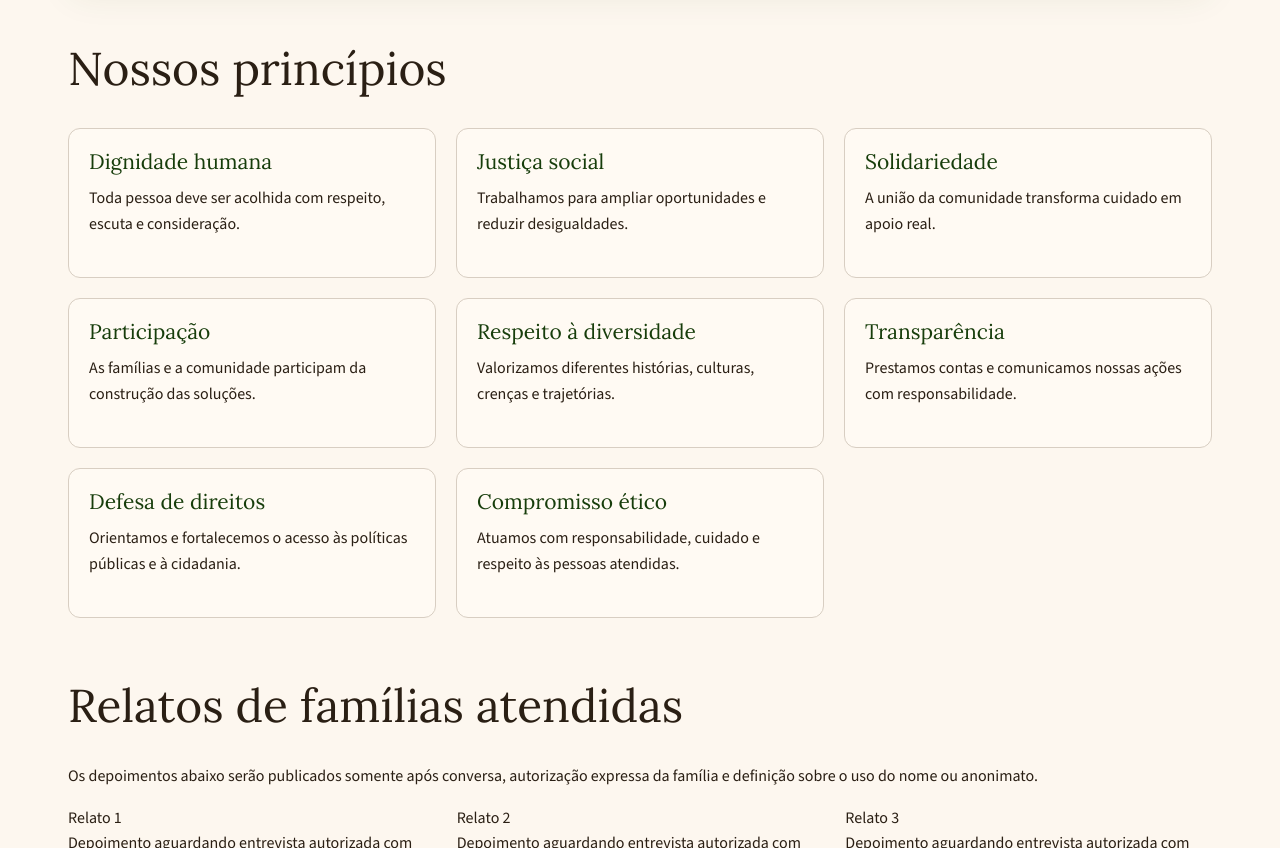
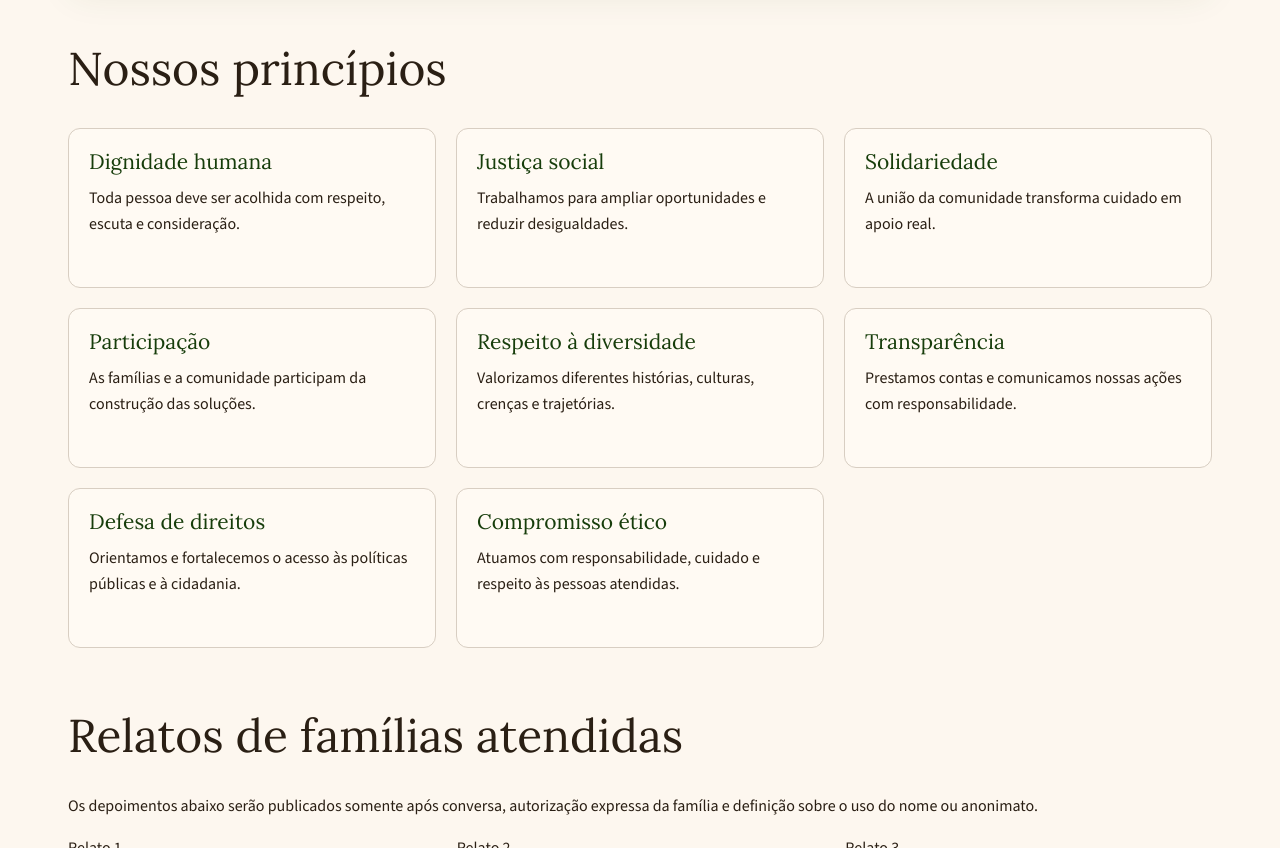
Before and after one commit to adavilsonlemeskasato/Projeto_Dorcas, a plain HTML site: page pages/quem-somos.html in a window 1280 px wide. Shown: the part 660-1508 px from the top of the page. Drawn offline with nearby package versions, Linux system fonts and the light colour scheme.

Commit message:
atualizacao do css das grid

```diff
--- a/assets/css/style.css
+++ b/assets/css/style.css
@@ -1593,28 +1593,33 @@ main {
     margin-bottom: 1rem;
 }
 
-/* Área dos princípios */
 .principles-grid {
     display: grid;
     grid-template-columns: repeat(3, 1fr);
     gap: 1.25rem;
     margin-top: 2rem;
 }
-
-/* Cartões dos princípios */
+.principles-grid {
+    display: grid;
+    grid-template-columns: repeat(3, 1fr);
+    gap: 1.25rem;
+    margin-top: 2rem;
+}
+
 .principles-grid article {
     padding: 1.25rem;
-    min-height: 150px;
+    min-height: 160px;
     border: 1px solid #d8cec2;
     border-radius: 12px;
     background-color: #fffaf3;
+    cursor: pointer;
+
     transition: transform 0.3s ease,
                 box-shadow 0.3s ease,
                 border-color 0.3s ease,
                 background-color 0.3s ease;
 }
 
-/* Efeito ao passar o mouse */
 .principles-grid article:hover {
     transform: translateY(-8px);
     background-color: #ffffff;
@@ -1622,14 +1627,11 @@ main {
     box-shadow: 0 10px 22px rgba(199, 104, 46, 0.22);
 }
 
-/* Títulos */
 .principles-grid article h3 {
-    margin-top: 0;
-    margin-bottom: 0.7rem;
+    margin: 0 0 0.7rem;
     color: #173d0b;
 }
 
-/* Textos */
 .principles-grid article p {
     margin: 0;
     line-height: 1.6;
```
